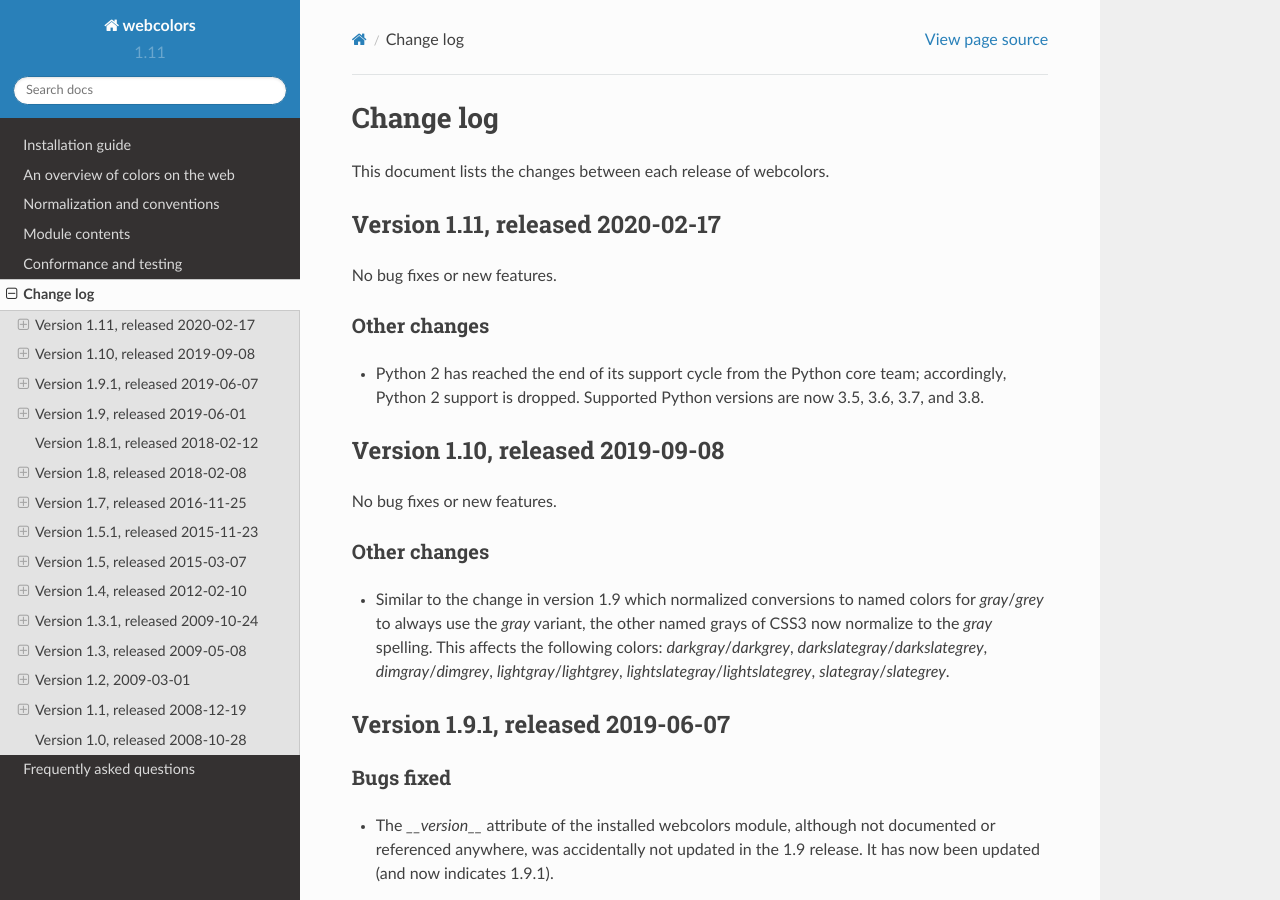
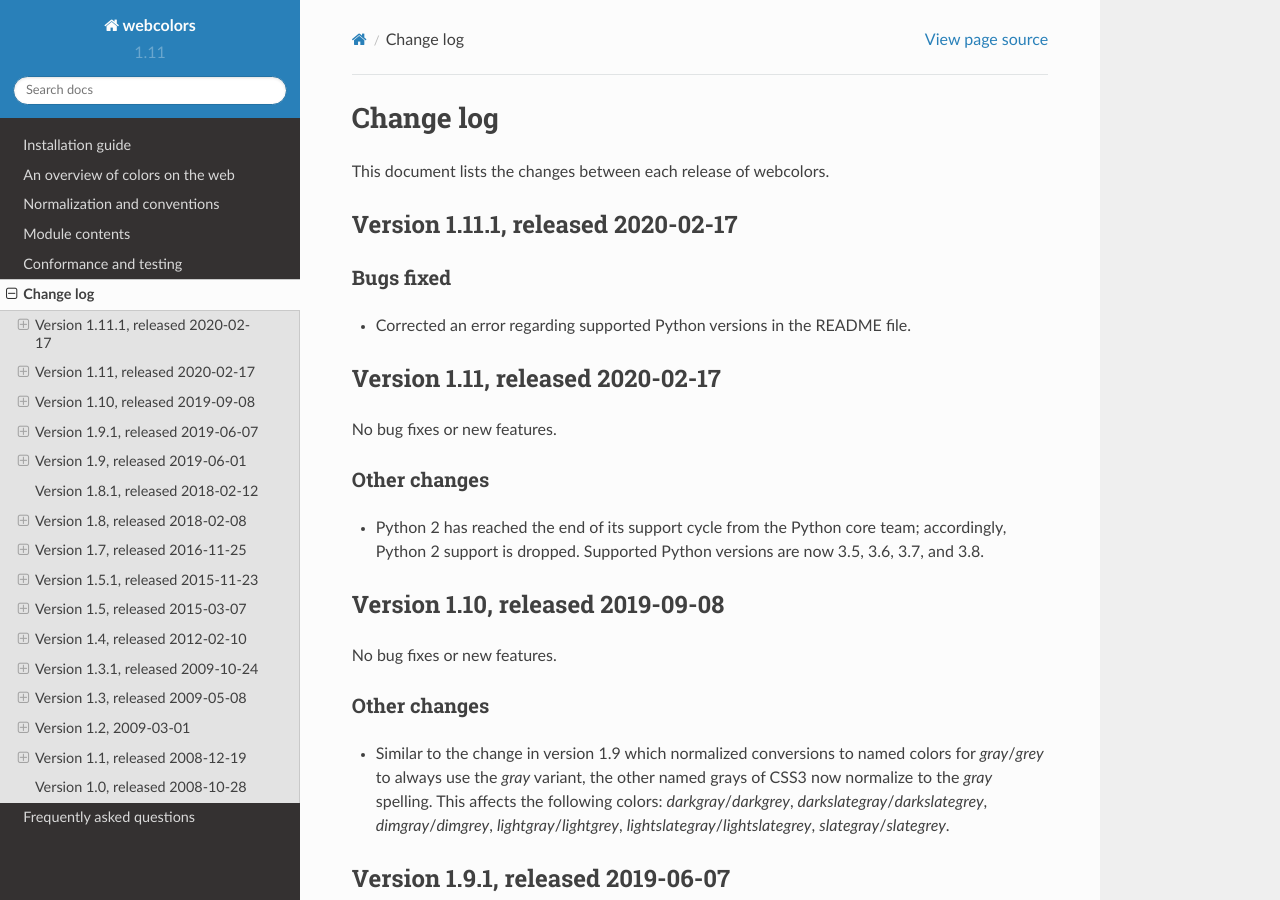
Before and after one commit to ubernostrum/webcolors, a Sphinx documentation site: the page built from docs/changelog.rst, in a window 1280 px wide and 900 px high. Built offline with Sphinx 7.4.7 and the Read the Docs theme 2.0.0, drawn with Linux system fonts in a browser that asks for light colours.

Commit message:
Bump versions.

```diff
--- a/docs/changelog.rst
+++ b/docs/changelog.rst
@@ -5,6 +5,16 @@
 ==========
 
 This document lists the changes between each release of webcolors.
+
+
+Version 1.11.1, released 2020-02-17
+-----------------------------------
+
+Bugs fixed
+~~~~~~~~~~
+
+* Corrected an error regarding supported Python versions in the
+  README file.
 
 
 Version 1.11, released 2020-02-17
--- a/docs/conf.py
+++ b/docs/conf.py
@@ -11,7 +11,7 @@
 project = u"webcolors"
 copyright = u"2008-2020, James Bennett"
 version = "1.11"
-release = "1.11"
+release = "1.11.1"
 exclude_trees = ["_build"]
 pygments_style = "sphinx"
 html_static_path = ["_static"]
--- a/setup.cfg
+++ b/setup.cfg
@@ -20,7 +20,7 @@
 long_description = file: README.rst
 name = webcolors
 url = https://github.com/ubernostrum/webcolors
-version = 1.11
+version = 1.11.1
 
 [options]
 zip_safe = False
```
Also changed, not shown: 1 other file.
